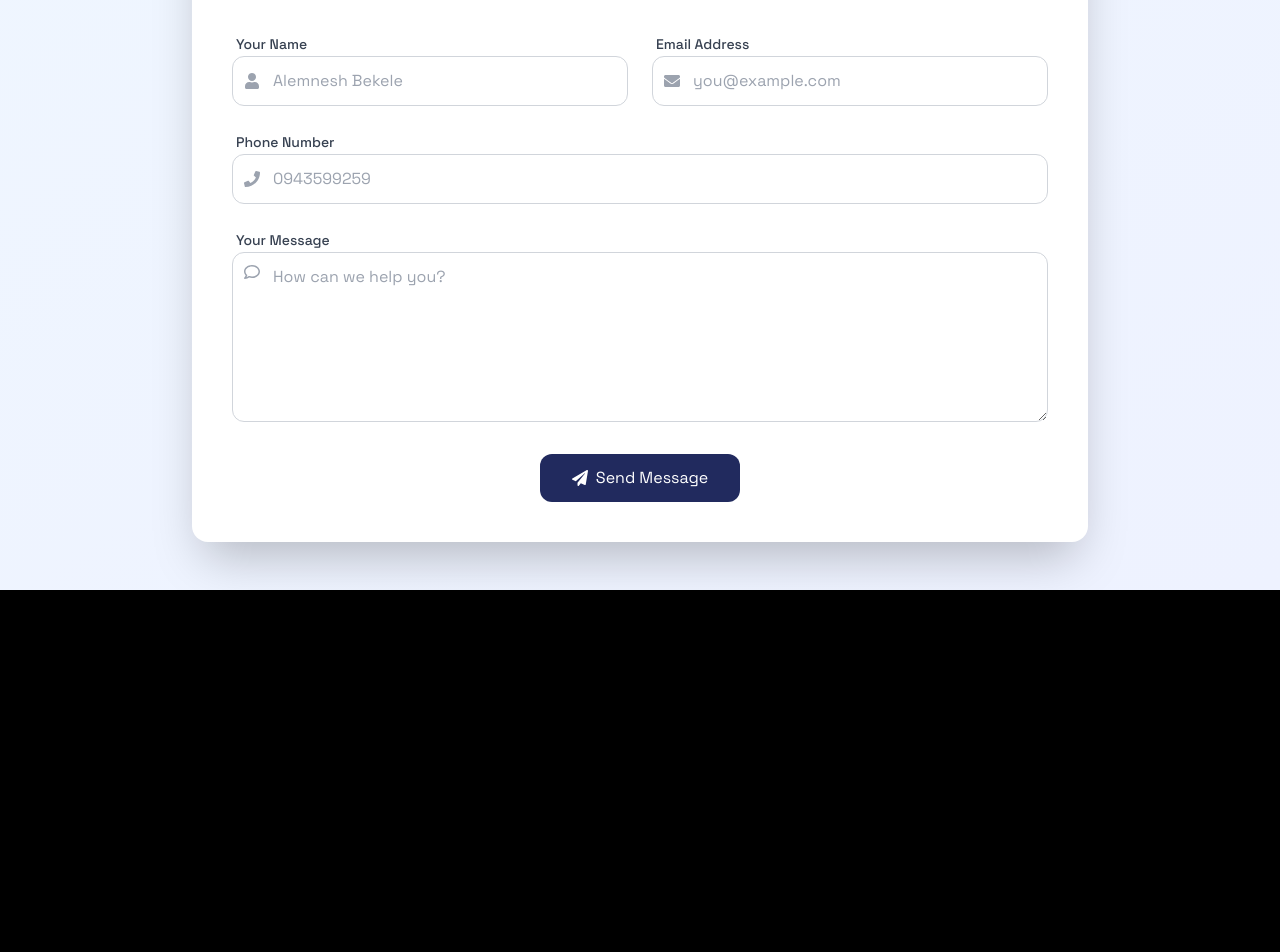
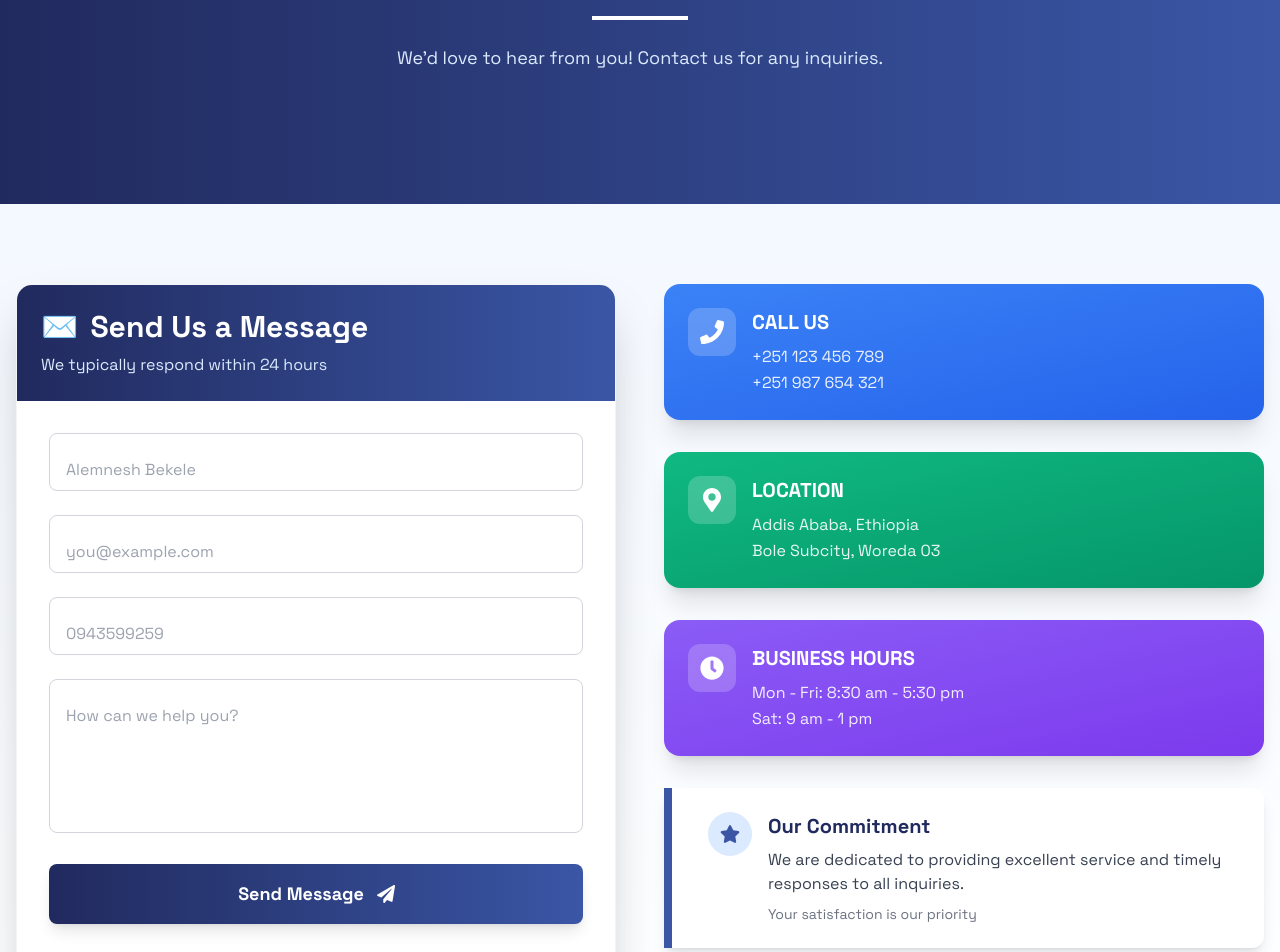
Before and after one commit to DirsanA/Digital_Appointment, a React (Vite) app in the folder client/my-app/: page /ContactPage in a window 1280 px wide. Shown: the part 180-1132 px from the top of the page. Before the commit the page ends 800 px from the top, so only its background shows below. Built offline with nearby package versions, Linux system fonts and the light colour scheme; no server answers; a web font is replaced by a local one.

Commit message:
contact-form is done

```diff
--- a/client/my-app/src/ContactPage.jsx
+++ b/client/my-app/src/ContactPage.jsx
@@ -4,9 +4,12 @@ import {
   FaUser,
   FaEnvelope,
   FaPhone,
-  FaRegComment,
+  FaComment,
   FaPaperPlane,
   FaCheck,
+  FaMapMarkerAlt,
+  FaClock,
+  FaStar,
 } from "react-icons/fa";
 import { toast } from "react-toastify";
 import "react-toastify/dist/ReactToastify.css";
@@ -28,9 +31,8 @@ const ContactForm = () => {
   const [errors, setErrors] = useState({});
   const [isLoading, setIsLoading] = useState(false);
   const [isSubmitted, setIsSubmitted] = useState(false);
-  const [focusedField, setFocusedField] = useState(null);
+  const [hoveredField, setHoveredField] = useState(null);
 
-  // Define your API configuration directly or ensure env variables are properly loaded
   const API_CONFIG = {
     url:
       import.meta.env.VITE_WEB3FORMS_API_URL ||
@@ -121,12 +123,36 @@ const ContactForm = () => {
     }
   };
 
+  const contactCards = [
+    {
+      icon: <FaPhone className="text-2xl" />,
+      title: "CALL US",
+      details: ["+251 123 456 789", "+251 987 654 321"],
+      color: "bg-gradient-to-br from-blue-500 to-blue-600",
+      delay: 0.2,
+    },
+    {
+      icon: <FaMapMarkerAlt className="text-2xl" />,
+      title: "LOCATION",
+      details: ["Addis Ababa, Ethiopia", "Bole Subcity, Woreda 03"],
+      color: "bg-gradient-to-br from-emerald-500 to-emerald-600",
+      delay: 0.4,
+    },
+    {
+      icon: <FaClock className="text-2xl" />,
+      title: "BUSINESS HOURS",
+      details: ["Mon - Fri: 8:30 am - 5:30 pm", "Sat: 9 am - 1 pm"],
+      color: "bg-gradient-to-br from-violet-500 to-violet-600",
+      delay: 0.6,
+    },
+  ];
+
   if (isSubmitted) {
     return (
       <motion.section
         initial={{ opacity: 0 }}
         animate={{ opacity: 1 }}
-        className="bg-gradient-to-br from-blue-50 to-indigo-50 px-4 py-16 md:py-12"
+        className="flex justify-center items-center bg-gradient-to-b from-blue-50 to-white px-4 py-16 min-h-screen"
       >
         <motion.div className="bg-white shadow-2xl mx-auto p-10 rounded-2xl w-full max-w-4xl text-center">
           <motion.div
@@ -154,220 +180,160 @@ const ContactForm = () => {
   }
 
   return (
-    <motion.section
+    <div className="bg-gradient-to-b from-blue-50 to-white min-h-screen">
+      {/* Hero Section */}
+      <motion.div
         initial={{ opacity: 0 }}
         animate={{ opacity: 1 }}
-      transition={{ duration: 0.5 }}
-      className="bg-gradient-to-br from-blue-50 to-indigo-50 px-4 py-16 md:py-12"
+        transition={{ duration: 0.8 }}
+        className="relative h-64 md:h-96 overflow-hidden"
       >
-      <motion.div
-        whileHover={{ scale: 1.005 }}
-        className="bg-white shadow-2xl mx-auto p-6 md:p-10 rounded-2xl w-full max-w-4xl"
-      >
-        <div className="mb-10 text-center">
-          <motion.h3
-            initial={{ y: -20, opacity: 0 }}
+        <div className="absolute inset-0 flex justify-center items-center bg-gradient-to-r from-[#212A5E] to-[#3A56A5]">
+          <div className="px-4 text-center">
+            <motion.h1
+              initial={{ y: 50, opacity: 0 }}
               animate={{ y: 0, opacity: 1 }}
-            transition={{ delay: 0.2 }}
-            className="bg-clip-text bg-gradient-to-r from-[#212A5E] to-[#3A56A5] mb-3 font-bold text-transparent text-4xl md:text-5xl"
+              transition={{ delay: 0.3, duration: 0.8 }}
+              className="mb-4 font-bold text-white text-3xl md:text-5xl"
             >
               Get in Touch
-          </motion.h3>
+            </motion.h1>
+            <motion.div
+              initial={{ scaleX: 0 }}
+              animate={{ scaleX: 1 }}
+              transition={{ delay: 0.6, duration: 0.8 }}
+              className="bg-white mx-auto mb-6 w-24 h-1"
+            ></motion.div>
             <motion.p
-            initial={{ y: -10, opacity: 0 }}
+              initial={{ y: 20, opacity: 0 }}
               animate={{ y: 0, opacity: 1 }}
-            transition={{ delay: 0.3 }}
-            className="text-gray-600"
+              transition={{ delay: 0.9, duration: 0.8 }}
+              className="mx-auto max-w-2xl text-blue-100 text-lg"
             >
-            We'd love to hear from you!
+              We'd love to hear from you! Contact us for any inquiries.
             </motion.p>
           </div>
+        </div>
+      </motion.div>
 
-        <form onSubmit={handleSubmit} className="space-y-8">
-          <div className="gap-6 grid grid-cols-1 md:grid-cols-2">
-            {/* Name */}
+      {/* Main Content */}
+      <div className="z-10 relative mx-auto px-4 py-12 md:py-20 container">
+        <div className="gap-12 grid grid-cols-1 lg:grid-cols-2">
+          {/* Contact Form */}
           <motion.div
             initial={{ opacity: 0, x: -20 }}
             animate={{ opacity: 1, x: 0 }}
-              transition={{ delay: 0.4 }}
-              className="group relative"
+            transition={{ delay: 0.4, duration: 0.6 }}
+            className="bg-white shadow-2xl border border-gray-100 rounded-2xl overflow-hidden"
           >
+            <div className="bg-gradient-to-r from-[#212A5E] to-[#3A56A5] p-6 text-white">
+              <h2 className="flex items-center font-bold text-2xl md:text-3xl">
+                <span className="mr-3">✉️</span> Send Us a Message
+              </h2>
+              <p className="mt-2 text-blue-100">
+                We typically respond within 24 hours
+              </p>
+            </div>
+
+            <div className="p-6 md:p-8">
+              <form onSubmit={handleSubmit} className="space-y-6">
+                {[
+                  {
+                    id: "name",
+                    type: "text",
+                    placeholder: getRandomPlaceholder("name"),
+                  },
+                  {
+                    id: "email",
+                    type: "email",
+                    placeholder: "you@example.com",
+                  },
+                  {
+                    id: "phone",
+                    type: "tel",
+                    placeholder: "0943599259",
+                  },
+                  {
+                    id: "message",
+                    type: "textarea",
+                    placeholder: "How can we help you?",
+                  },
+                ].map((field) => (
+                  <div key={field.id} className="relative">
                     <label
-                htmlFor="name"
-                className="ml-1 font-medium text-gray-700 text-sm"
+                      htmlFor={field.id}
+                      className={`absolute left-4  top-3 transition-all duration-300 ${
+                        formData[field.id] || hoveredField === field.id
+                          ? "text-xs -translate-y-5 text-[#212A5E]"
+                          : "text-gray-500"
+                      }`}
+                      onMouseEnter={() => setHoveredField(field.id)}
+                      onMouseLeave={() => setHoveredField(null)}
                     >
-                Your Name
+                      {field.icon} {field.label}
                     </label>
-              <div className="relative">
-                <motion.div
-                  animate={{
-                    color: focusedField === "name" ? "#212A5E" : "#9CA3AF",
-                    scale: focusedField === "name" ? 1.1 : 1,
-                  }}
-                  className="left-0 absolute inset-y-0 flex items-center pl-3 pointer-events-none"
+                    {field.type === "textarea" ? (
+                      <textarea
+                        id={field.id}
+                        name={field.id}
+                        value={formData[field.id]}
+                        onChange={handleChange}
+                        onFocus={() => setHoveredField(field.id)}
+                        onBlur={() => setHoveredField(null)}
+                        rows="5"
+                        placeholder={field.placeholder}
+                        className={`px-4 pt-6 pb-2 text-black border ${
+                          errors[field.id]
+                            ? "border-red-300"
+                            : "border-gray-300"
+                        } focus:border-transparent rounded-lg focus:outline-none focus:ring-2 focus:ring-[#212A5E] w-full transition duration-300 resize-none`}
+                        required={field.id !== "phone"}
+                      />
+                    ) : (
+                      <input
+                        type={field.type}
+                        id={field.id}
+                        name={field.id}
+                        value={formData[field.id]}
+                        onChange={handleChange}
+                        onFocus={() => setHoveredField(field.id)}
+                        onBlur={() => setHoveredField(null)}
+                        placeholder={field.placeholder}
+                        className={`px-4 pt-6 text-black pb-2 border ${
+                          errors[field.id]
+                            ? "border-red-300"
+                            : "border-gray-300"
+                        } focus:border-transparent rounded-lg focus:outline-none focus:ring-2 focus:ring-[#212A5E] w-full transition duration-300`}
+                        required={field.id !== "phone"}
+                        onKeyPress={
+                          field.id === "phone"
+                            ? (e) => !/[0-9]/.test(e.key) && e.preventDefault()
+                            : null
+                        }
+                        maxLength={field.id === "phone" ? "10" : null}
+                      />
+                    )}
+                    {errors[field.id] && (
+                      <motion.p
+                        initial={{ opacity: 0, y: -5 }}
+                        animate={{ opacity: 1, y: 0 }}
+                        className="mt-1 text-red-500 text-sm"
                       >
-                  <FaUser />
-                </motion.div>
-                <input
-                  name="name"
-                  type="text"
-                  required
-                  value={formData.name}
-                  onChange={handleChange}
-                  onFocus={() => setFocusedField("name")}
-                  onBlur={() => setFocusedField(null)}
-                  placeholder={getRandomPlaceholder("name")}
-                  className={`block py-3 pl-10 pr-4 border ${
-                    errors.name ? "border-red-300" : "border-gray-300"
-                  } focus:ring-2 focus:ring-[#212A5E] focus:border-transparent w-full rounded-xl text-[#212A5E]`}
-                />
-              </div>
-              {errors.name && (
-                <motion.p className="mt-1 text-red-500 text-sm">
-                  {errors.name}
+                        {errors[field.id]}
                       </motion.p>
                     )}
-            </motion.div>
+                  </div>
+                ))}
 
-            {/* Email */}
-            <motion.div
-              initial={{ opacity: 0, x: 20 }}
-              animate={{ opacity: 1, x: 0 }}
-              transition={{ delay: 0.5 }}
-              className="group relative"
-            >
-              <label
-                htmlFor="email"
-                className="ml-1 font-medium text-gray-700 text-sm"
-              >
-                Email Address
-              </label>
-              <div className="relative">
-                <motion.div
-                  animate={{
-                    color: focusedField === "email" ? "#212A5E" : "#9CA3AF",
-                    scale: focusedField === "email" ? 1.1 : 1,
+                <motion.button
+                  whileHover={{
+                    scale: 1.02,
+                    boxShadow: "0 10px 20px -5px rgba(33, 42, 94, 0.5)",
                   }}
-                  className="left-0 absolute inset-y-0 flex items-center pl-3 pointer-events-none"
-                >
-                  <FaEnvelope />
-                </motion.div>
-                <input
-                  name="email"
-                  type="email"
-                  required
-                  value={formData.email}
-                  onChange={handleChange}
-                  onFocus={() => setFocusedField("email")}
-                  onBlur={() => setFocusedField(null)}
-                  placeholder="you@example.com"
-                  className={`block py-3 pl-10 pr-4 border ${
-                    errors.email ? "border-red-300" : "border-gray-300"
-                  } focus:ring-2 focus:ring-[#212A5E] focus:border-transparent w-full rounded-xl text-[#212A5E]`}
-                />
-              </div>
-              {errors.email && (
-                <motion.p className="mt-1 text-red-500 text-sm">
-                  {errors.email}
-                </motion.p>
-              )}
-            </motion.div>
-
-            {/* Phone */}
-            <motion.div
-              initial={{ opacity: 0, y: 20 }}
-              animate={{ opacity: 1, y: 0 }}
-              transition={{ delay: 0.6 }}
-              className="group relative md:col-span-2"
-            >
-              <label
-                htmlFor="phone"
-                className="ml-1 font-medium text-gray-700 text-sm"
-              >
-                Phone Number
-              </label>
-              <div className="relative">
-                <motion.div
-                  animate={{
-                    color: focusedField === "phone" ? "#212A5E" : "#9CA3AF",
-                    scale: focusedField === "phone" ? 1.1 : 1,
-                  }}
-                  className="left-0 absolute inset-y-0 flex items-center pl-3 pointer-events-none"
-                >
-                  <FaPhone />
-                </motion.div>
-                <input
-                  name="phone"
-                  type="tel"
-                  value={formData.phone}
-                  onChange={handleChange}
-                  onFocus={() => setFocusedField("phone")}
-                  onBlur={() => setFocusedField(null)}
-                  onKeyPress={(e) => !/[0-9]/.test(e.key) && e.preventDefault()}
-                  maxLength="10"
-                  placeholder="0943599259"
-                  className={`block py-3 pl-10 pr-4 border ${
-                    errors.phone ? "border-red-300" : "border-gray-300"
-                  } focus:ring-2 focus:ring-[#212A5E] focus:border-transparent w-full rounded-xl text-[#212A5E]`}
-                />
-              </div>
-              {errors.phone && (
-                <motion.p className="mt-1 text-red-500 text-sm">
-                  {errors.phone}
-                </motion.p>
-              )}
-            </motion.div>
-
-            {/* Message */}
-            <motion.div
-              initial={{ opacity: 0, y: 20 }}
-              animate={{ opacity: 1, y: 0 }}
-              transition={{ delay: 0.7 }}
-              className="group relative md:col-span-2"
-            >
-              <label
-                htmlFor="message"
-                className="ml-1 font-medium text-gray-700 text-sm"
-              >
-                Your Message
-              </label>
-              <div className="relative">
-                <motion.div
-                  animate={{
-                    color: focusedField === "message" ? "#212A5E" : "#9CA3AF",
-                    scale: focusedField === "message" ? 1.1 : 1,
-                  }}
-                  className="top-3 left-3 absolute"
-                >
-                  <FaRegComment />
-                </motion.div>
-                <textarea
-                  name="message"
-                  rows="6"
-                  required
-                  value={formData.message}
-                  onChange={handleChange}
-                  onFocus={() => setFocusedField("message")}
-                  onBlur={() => setFocusedField(null)}
-                  placeholder="How can we help you?"
-                  className={`block py-3 pl-10 pr-4 border ${
-                    errors.message ? "border-red-300" : "border-gray-300"
-                  } focus:ring-2 focus:ring-[#212A5E] focus:border-transparent w-full rounded-xl text-[#212A5E]`}
-                />
-              </div>
-              {errors.message && (
-                <motion.p className="mt-1 text-red-500 text-sm">
-                  {errors.message}
-                </motion.p>
-              )}
-            </motion.div>
-          </div>
-
-          <div className="text-center">
-            <button
+                  whileTap={{ scale: 0.98 }}
                   type="submit"
                   disabled={isLoading}
-              className="flex items-center gap-2 bg-[#212A5E] hover:bg-[#1a2258] mx-auto px-8 py-3 rounded-xl text-white transition-all"
+                  className="flex justify-center items-center space-x-3 bg-gradient-to-r from-[#212A5E] hover:from-[#1a2258] to-[#3A56A5] hover:to-[#2d4078] shadow-lg px-6 py-4 rounded-lg w-full font-bold text-white transition-all duration-300"
                 >
                   {isLoading ? (
                     <svg
@@ -391,14 +357,103 @@ const ContactForm = () => {
                     </svg>
                   ) : (
                     <>
-                  <FaPaperPlane /> Send Message
+                      <span className="text-lg">Send Message</span>
+                      <motion.span
+                        animate={{ x: [0, 5, 0] }}
+                        transition={{ repeat: Infinity, duration: 2 }}
+                      >
+                        <FaPaperPlane className="text-lg" />
+                      </motion.span>
                     </>
                   )}
-            </button>
+                </motion.button>
+              </form>
             </div>
-        </form>
           </motion.div>
-    </motion.section>
+
+          {/* Contact Information */}
+          <div className="space-y-8">
+            {/* Floating Contact Cards */}
+            {contactCards.map((card, index) => (
+              <motion.div
+                key={index}
+                initial={{ opacity: 0, y: 30 }}
+                animate={{ opacity: 1, y: 0 }}
+                transition={{ delay: card.delay, duration: 0.6 }}
+                whileHover={{
+                  y: -5,
+                  boxShadow: "0 10px 25px -5px rgba(0, 0, 0, 0.1)",
+                }}
+                className={`${card.color} text-white p-6 rounded-2xl shadow-xl transition-all duration-300`}
+              >
+                <div className="flex items-start space-x-4">
+                  <div className="bg-white/20 backdrop-blur-sm p-3 rounded-xl">
+                    {card.icon}
+                  </div>
+                  <div>
+                    <h3 className="mb-2 font-bold text-xl">{card.title}</h3>
+                    {card.details.map((detail, i) => (
+                      <p key={i} className="text-white/90 leading-relaxed">
+                        {detail}
+                      </p>
+                    ))}
+                  </div>
+                </div>
+              </motion.div>
+            ))}
+
+            {/* Additional Information Card */}
+            <motion.div
+              initial={{ opacity: 0 }}
+              animate={{ opacity: 1 }}
+              transition={{ delay: 0.8, duration: 0.6 }}
+              whileHover={{ scale: 1.02 }}
+              className="relative bg-white shadow-lg p-6 border-[#3A56A5] border-l-4 rounded-r-xl overflow-hidden"
+            >
+              <div className="top-0 left-0 absolute bg-[#3A56A5] w-1 h-full"></div>
+              <div className="flex items-start pl-4">
+                <div className="bg-blue-100 mr-4 p-3 rounded-full text-[#3A56A5]">
+                  <FaStar className="text-xl" />
+                </div>
+                <div>
+                  <h3 className="mb-2 font-bold text-[#212A5E] text-xl">
+                    Our Commitment
+                  </h3>
+                  <p className="text-gray-700">
+                    We are dedicated to providing excellent service and timely
+                    responses to all inquiries.
+                  </p>
+                  <p className="mt-2 text-gray-500 text-sm">
+                    Your satisfaction is our priority
+                  </p>
+                </div>
+              </div>
+            </motion.div>
+
+            {/* Map Button */}
+            <motion.a
+              initial={{ opacity: 0 }}
+              animate={{ opacity: 1 }}
+              transition={{ delay: 1 }}
+              whileHover={{
+                y: -3,
+                boxShadow: "0 5px 15px -3px rgba(0, 0, 0, 0.1)",
+              }}
+              href="#"
+              className="block flex justify-center items-center space-x-3 bg-white shadow-lg p-6 border-2 border-blue-200 hover:border-blue-400 rounded-2xl w-full font-bold text-[#212A5E] text-center transition-all duration-300"
+            >
+              <span>📍 Find Us on Map</span>
+              <motion.span
+                animate={{ rotate: [0, 10, -10, 0] }}
+                transition={{ repeat: Infinity, duration: 3 }}
+              >
+                👆
+              </motion.span>
+            </motion.a>
+          </div>
+        </div>
+      </div>
+    </div>
   );
 };
 
```
Lines whose indentation alone changed are shown as unchanged.
